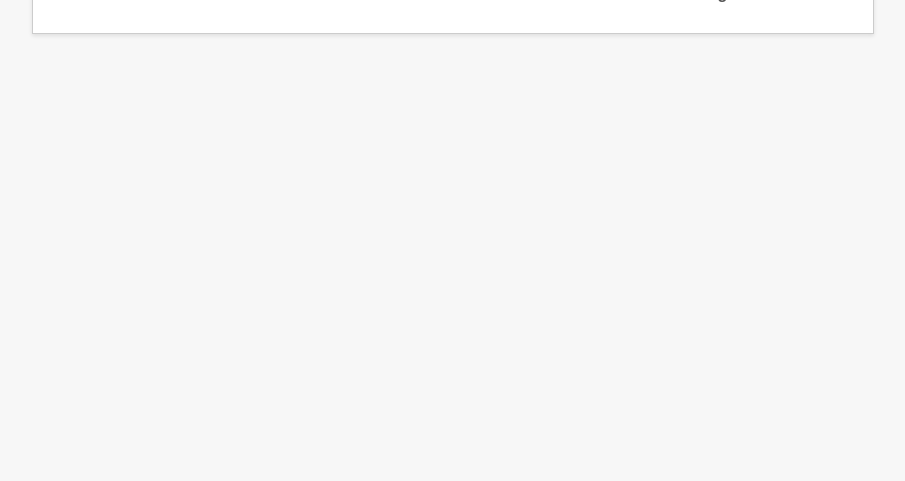
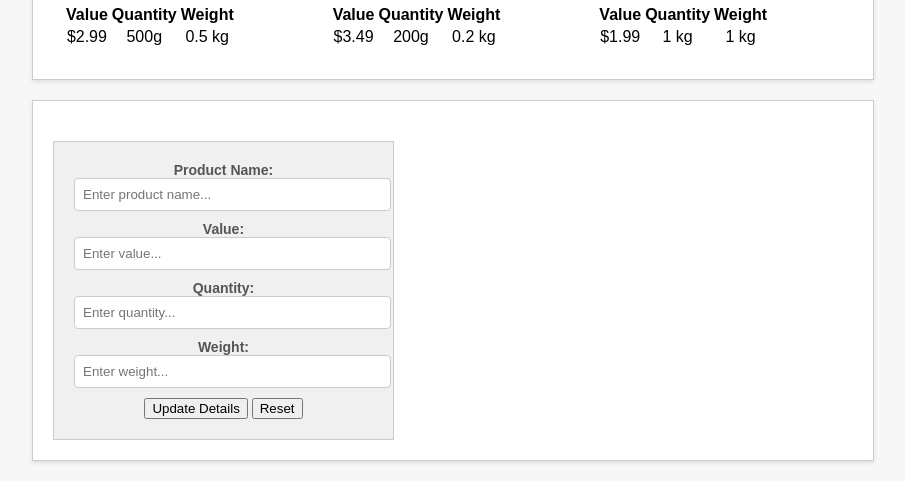
Before and after one commit to hlin863/Knapsack, a Django app: page / in a window 1280 px wide. Shown: the part 388-869 px from the top of the page, without its empty margins (187-1092 px from the left). Before the commit the page ends 424 px from the top, so only its background shows below. Run offline with Django 4.2, Linux system fonts and the light colour scheme.

Commit message:
Demo Front End inventory

```diff
--- a/knapsack_project/knapsack_app/static/css/styles.css
+++ b/knapsack_project/knapsack_app/static/css/styles.css
@@ -62,3 +62,49 @@ h1 {
     font-weight: bold;
     color: #555;
 }
+
+.customizer-panel{
+    display: flex;
+    justify-content: space-between;
+    align-items: center;
+    background-color: #ffffff;
+    padding: 20px;
+    border: 1px solid #ccc;
+    margin: 20px auto;
+    max-width: 800px;
+    /* Limit the maximum width of the panel */
+    box-shadow: 0 2px 4px rgba(0, 0, 0, 0.1);
+    margin-top: 20px;
+    margin-bottom: 20px;
+    text-align: center;
+    font-size: 14px;
+    font-weight: bold;
+    color: #555;
+    font-family: Arial, sans-serif;
+}
+
+/* Customizer styles */
+.customizer-container {
+    background-color: #f0f0f0;
+    padding: 20px;
+    border: 1px solid #ccc;
+    margin-top: 20px;
+    max-width: 400px;
+}
+
+.customizer-item {
+    margin-bottom: 10px;
+}
+
+label {
+    display: inline-block;
+    width: 100px;
+    font-weight: bold;
+}
+
+input[type="text"] {
+    width: 100%;
+    padding: 8px;
+    border: 1px solid #ccc;
+    border-radius: 4px;
+}
--- a/knapsack_project/knapsack_app/templates/knapsack_app/index.html
+++ b/knapsack_project/knapsack_app/templates/knapsack_app/index.html
@@ -18,22 +18,117 @@
     <div class="image-panel">
         <!-- Image container for Flour -->
         <div class="image-container">
+            <p>Flour</p>
             <img src="{% static 'img/flour.jpg' %}" alt="Flour">
-            <p>Flour</p>
+            <table class="image-details">
+                <tr>
+                    <th>Value</th>
+                    <th>Quantity</th>
+                    <th>Weight</th>
+                </tr>
+                <tr>
+                    <td id="flour-value">$2.99</td>
+                    <td id="flour-quantity">500g</td>
+                    <td id="flour-weight">0.5 kg</td>
+                </tr>
+            </table>
         </div>
 
         <!-- Image container for Butter -->
         <div class="image-container">
+            <p>Butter</p>
             <img src="{% static 'img/butter.jpg' %}" alt="Butter">
-            <p>Butter</p>
+            <table class="image-details">
+                <tr>
+                    <th>Value</th>
+                    <th>Quantity</th>
+                    <th>Weight</th>
+                </tr>
+                <tr>
+                    <td id="butter-value">$3.49</td>
+                    <td id="butter-quantity">200g</td>
+                    <td id="butter-weight">0.2 kg</td>
+                </tr>
+            </table>
         </div>
 
         <!-- Image container for Sugar -->
         <div class="image-container">
+            <p>Sugar</p>
             <img src="{% static 'img/sugar.jpg' %}" alt="Sugar">
-            <p>Sugar</p>
+            <table class="image-details">
+                <tr>
+                    <th>Value</th>
+                    <th>Quantity</th>
+                    <th>Weight</th>
+                </tr>
+                <tr>
+                    <td id="sugar-value">$1.99</td>
+                    <td id="sugar-quantity">1 kg</td>
+                    <td id="sugar-weight">1 kg</td>
+                </tr>
+            </table>
         </div>
     </div>
+
+
+    <!-- Customizer panel -->
+    <div class="customizer-panel">
+        <!-- Customizer container with 2 rows-->
+        <div class="customizer-container">
+            <!-- Row 1: Input Fields -->
+            <div class="customizer-row">
+                <!-- Product Name -->
+                <div class="customizer-item">
+                    <label for="product">Product Name:</label>
+                    <input type="text" id="product" placeholder="Enter product name...">
+                </div>
+                <!-- Value -->
+                <div class="customizer-item">
+                    <label for="value">Value:</label>
+                    <input type="text" id="value" placeholder="Enter value...">
+                </div>
+
+                <!-- Quantity -->
+                <div class="customizer-item">
+                    <label for="quantity">Quantity:</label>
+                    <input type="text" id="quantity" placeholder="Enter quantity...">
+                </div>
+
+                <!-- Weight -->
+                <div class="customizer-item">
+                    <label for="weight">Weight:</label>
+                    <input type="text" id="weight" placeholder="Enter weight...">
+                </div>
+            </div>
+
+            <!-- Row 2: Buttons -->
+            <div class="customizer-row">
+                <button type="submit" id="updateButton">Update Details</button>
+                <button id="resetButton">Reset</button>
+            </div>
+        </div>
+    </div>
+
+    <script>
+        // Update the placeholders with dynamic data
+        const productData = {{ product_data| safe }};
+
+        for (const product in productData) {
+            if (productData.hasOwnProperty(product)) {
+                const valueElement = document.getElementById(`${product}-value`);
+                const quantityElement = document.getElementById(`${product}-quantity`);
+                const weightElement = document.getElementById(`${product}-weight`);
+
+                valueElement.textContent = productData[product].value;
+                quantityElement.textContent = productData[product].quantity;
+                weightElement.textContent = productData[product].weight;
+            }
+        }
+    </script>
+
+
+
 </body>
 
 </html>
--- a/knapsack_project/knapsack_app/views.py
+++ b/knapsack_project/knapsack_app/views.py
@@ -1,6 +1,29 @@
 from django.shortcuts import render, redirect
 from .forms import ItemForm
 from .models import Item
+
+from django.http import JsonResponse
+
+
+def ingredient_library(request):
+    product_data = {
+        'flour': {
+            'value': '$2.99',
+            'quantity': '500g',
+            'weight': '0.5 kg',
+        },
+        'butter': {
+            'value': '$3.49',
+            'quantity': '200g',
+            'weight': '0.2 kg',
+        },
+        'sugar': {
+            'value': '$1.99',
+            'quantity': '1 kg',
+            'weight': '1 kg',
+        },
+    }
+    return render(request, 'index.html', {'product_data': product_data})
 
 
 def index(request):
```
